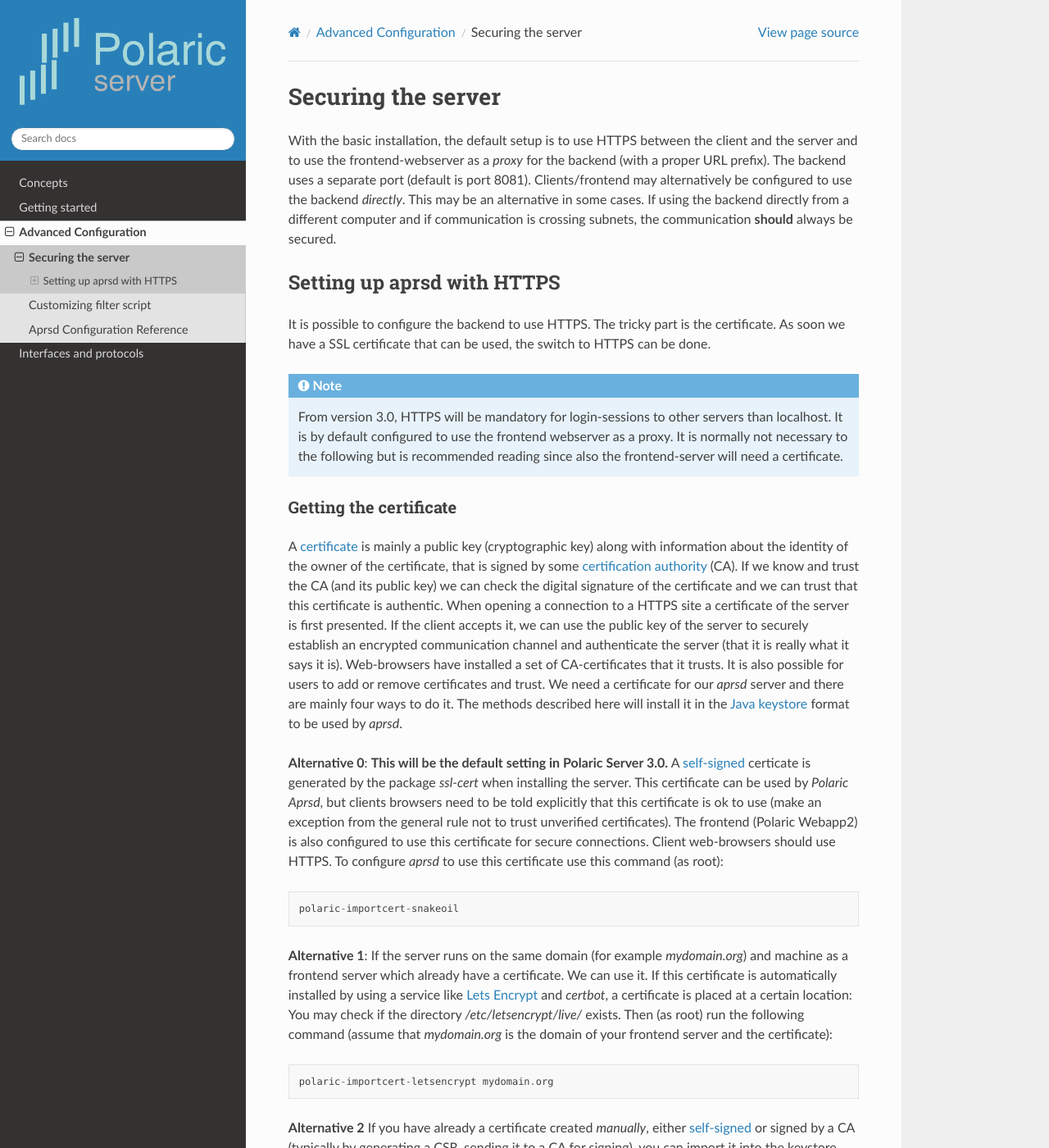
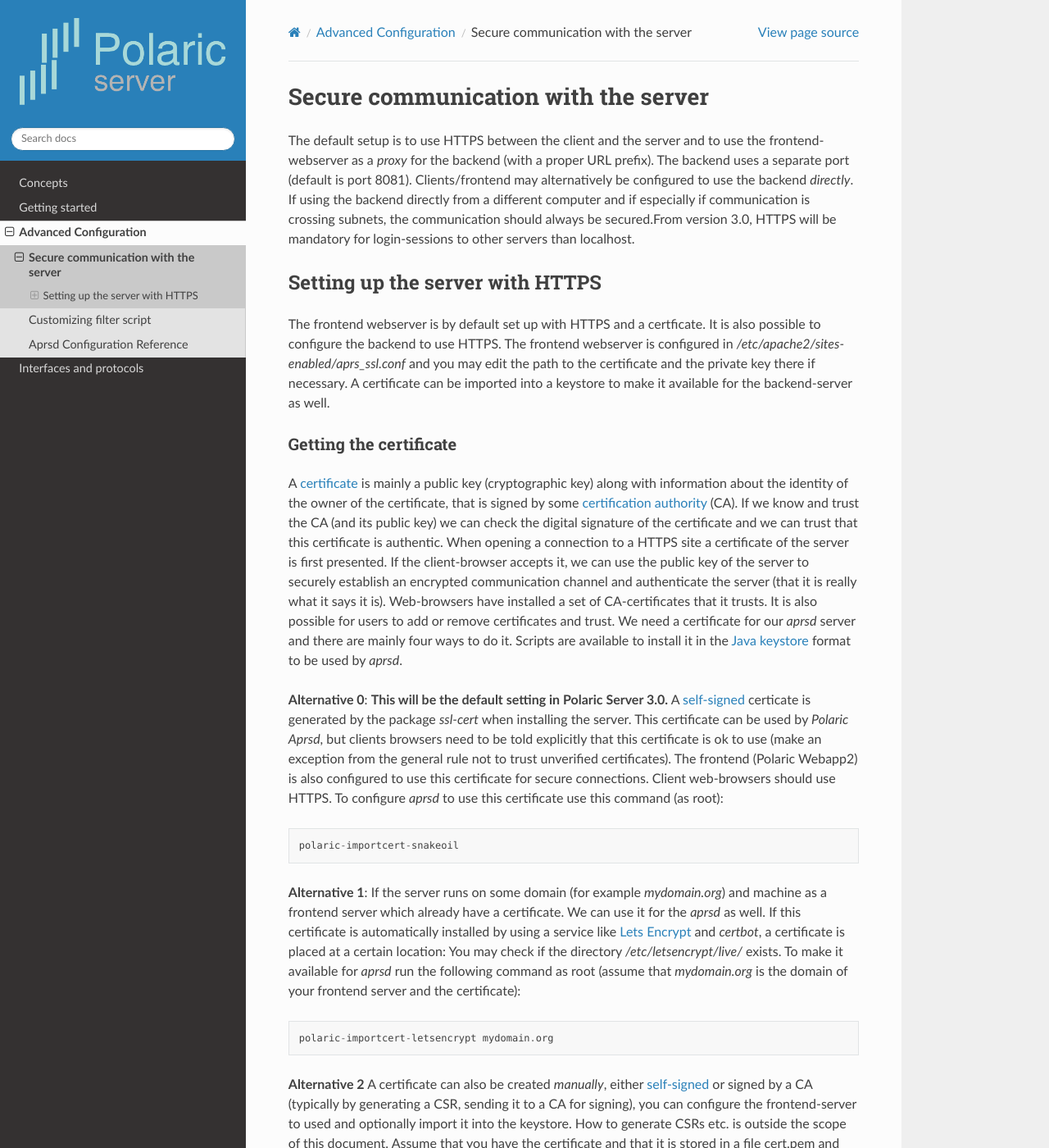
Before and after one commit to joakimsk/docs, a Sphinx documentation site: the page built from docs/secure.rst, in a window 1280 px wide and 1400 px high. Shown: the whole window at 82% size. Built offline with Sphinx 7.4.7 and the Read the Docs theme 2.0.0, drawn with Linux system fonts in a browser that asks for light colours; some of the changed text lies outside the part shown.

Commit message:
Update secure.rst

```diff
--- a/docs/secure.rst
+++ b/docs/secure.rst
@@ -1,46 +1,47 @@
 
-Securing the server
-===================
+Secure communication with the server
+====================================
 
-With the basic installation, the default setup is to use HTTPS between the client and the server and to use the frontend-webserver as a *proxy* for the backend (with a proper URL prefix). The backend uses a separate port (default is port 8081). Clients/frontend may alternatively be configured to use the backend *directly*. This may be an alternative in some cases. If using the backend directly from a different computer and if communication is crossing subnets, the communication **should** always be secured.
+The default setup is to use HTTPS between the client and the server and to use the frontend-webserver as a *proxy* for the backend (with a proper URL prefix). The backend uses a separate port (default is port 8081). Clients/frontend may alternatively be configured to use the backend *directly*. If using the backend directly from a different computer and if especially if communication is crossing subnets, the communication should always be secured.From version 3.0, HTTPS will be mandatory for login-sessions to other servers than localhost.
 
-Setting up aprsd with HTTPS
----------------------------
+.. note:
+    The frontend webserver is configured with a `self-signed <https://en.wikipedia.org/wiki/Self-signed_certificate>`_ certificate.
+    This means that the webbrowser will not allow access before you explicitly make an exception for the certificate in question.
+    If you plan to have many users, consider getting a certificate signed by a known CA.
 
-It is possible to configure the backend to use HTTPS. The tricky part is the certificate. As soon we have a SSL certificate that can be used, the switch to HTTPS can be done.
+Setting up the server with HTTPS
+--------------------------------
 
-.. note::
-    From version 3.0, HTTPS will be mandatory for login-sessions to other servers than localhost. It is by default configured to use the frontend webserver as a proxy. It is normally not necessary to the following but is recommended reading since also the frontend-server will need a certificate.
-
+The frontend webserver is by default set up with HTTPS and a certficate. It is also possible to configure the backend to use HTTPS. The frontend webserver is configured in `/etc/apache2/sites-enabled/aprs_ssl.conf` and you may edit the path to the certificate and the private key there if necessary. A certificate can be imported into a keystore to make it available for the backend-server as well.
 
 Getting the certificate
 ^^^^^^^^^^^^^^^^^^^^^^^
 
-A `certificate <https://en.wikipedia.org/wiki/Public_key_certificate>`_ is mainly a public key (cryptographic key) along with information about the identity of the owner of the certificate, that is signed by some `certification authority <https://en.wikipedia.org/wiki/Certificate_authority>`_ (CA). If we know and trust the CA (and its public key) we can check the digital signature of the certificate and we can trust that this certificate is authentic. When opening a connection to a HTTPS site a certificate of the server is first presented. If the client accepts it, we can use the public key of the server to securely establish an encrypted communication channel and authenticate the server (that it is really what it says it is). Web-browsers have installed a set of CA-certificates that it trusts. It is also possible for users to add or remove certificates and trust. We need a certificate for our *aprsd* server and there are mainly four ways to do it. The methods described here will install it in the `Java keystore <https://en.wikipedia.org/wiki/Java_KeyStore>`_ format to be used by *aprsd*.
+A `certificate <https://en.wikipedia.org/wiki/Public_key_certificate>`_ is mainly a public key (cryptographic key) along with information about the identity of the owner of the certificate, that is signed by some `certification authority <https://en.wikipedia.org/wiki/Certificate_authority>`_ (CA). If we know and trust the CA (and its public key) we can check the digital signature of the certificate and we can trust that this certificate is authentic. When opening a connection to a HTTPS site a certificate of the server is first presented. If the client-browser accepts it, we can use the public key of the server to securely establish an encrypted communication channel and authenticate the server (that it is really what it says it is). Web-browsers have installed a set of CA-certificates that it trusts. It is also possible for users to add or remove certificates and trust. We need a certificate for our *aprsd* server and there are mainly four ways to do it. Scripts are available to install it in the `Java keystore <https://en.wikipedia.org/wiki/Java_KeyStore>`_ format to be used by *aprsd*.
 
 **Alternative 0**: **This will be the default setting in Polaric Server 3.0.** A `self-signed <https://en.wikipedia.org/wiki/Self-signed_certificate>`_ certicate is generated by the package *ssl-cert* when installing the server. This certificate can be used by *Polaric Aprsd*, but clients browsers need to be told explicitly that this certificate is ok to use (make an exception from the general rule not to trust unverified certificates). The frontend (Polaric Webapp2) is also configured to use this certificate for secure connections. Client web-browsers should use HTTPS. To configure *aprsd* to use this certificate use this command (as root)::
 
     polaric-importcert-snakeoil
 
-**Alternative 1**: If the server runs on the same domain (for example `mydomain.org`) and machine as a frontend server which already have a certificate. We can use it. If this certificate is automatically installed by using a service like `Lets Encrypt <https://en.wikipedia.org/wiki/Let%27s_Encrypt>`_ and *certbot*, a certificate is placed at a certain location: You may check if the directory `/etc/letsencrypt/live/` exists. Then (as root) run the following command (assume that `mydomain.org` is the domain of your frontend server and the certificate)::
+**Alternative 1**: If the server runs on some domain (for example `mydomain.org`) and machine as a frontend server which already have a certificate. We can use it for the *aprsd* as well. If this certificate is automatically installed by using a service like `Lets Encrypt <https://en.wikipedia.org/wiki/Let%27s_Encrypt>`_ and *certbot*, a certificate is placed at a certain location: You may check if the directory `/etc/letsencrypt/live/` exists. To make it available for *aprsd* run the following command as root (assume that `mydomain.org` is the domain of your frontend server and the certificate)::
 
     polaric-importcert-letsencrypt mydomain.org
 
-**Alternative 2** If you have already a certificate created *manually*, either `self-signed <https://en.wikipedia.org/wiki/Self-signed_certificate>`_ or signed by a CA (typically by generating a CSR, sending it to a CA for signing), you can import it into the keystore. How to generate CSRs etc. is outside the scope of this document. Assume that you have the certificate and that it is stored in a file cert.pem and the private key is stored in a file privkey.pem it can be importted this way (make sure the private key is not password-protected and that the domain name of the certificate matches the real domain of your webserver)::
+**Alternative 2** A certificate can also be created *manually*, either `self-signed <https://en.wikipedia.org/wiki/Self-signed_certificate>`_ or signed by a CA (typically by generating a CSR, sending it to a CA for signing), you can configure the frontend-server to used and optionally import it into the keystore. How to generate CSRs etc. is outside the scope of this document. Assume that you have the certificate and that it is stored in a file cert.pem and the private key is stored in a file privkey.pem it can be importted this way (make sure the private key is not password-protected and that the domain name of the certificate matches the real domain of your webserver)::
 
     polaric-importcert cert.pem privkey.pem
 
 The scripts used here will install the certificate along with its private key in a keystore file available to *aprsd*. It will also generate and install the password for the keystore in the `server.ini` config file.
 
 
-Activating HTTPS mode
-^^^^^^^^^^^^^^^^^^^^^
+Activating HTTPS mode in aprsd
+^^^^^^^^^^^^^^^^^^^^^^^^^^^^^^
 
 When the certificate is imported, you can activate HTTPS mode by editing `/etc/polaric-aprsd/server.ini` and make sure that the ``httpserver.secure`` property is set to *true* and restart the server.
 
 
-Configuring the client
-^^^^^^^^^^^^^^^^^^^^^^
+Configuring the client-side
+^^^^^^^^^^^^^^^^^^^^^^^^^^^
 
 You can tell the clients to use the backend directly with HTTPS mode by enabling the following lines and disabling AJAXPREFIX and WSPREFIX (comment out) in `/etc/polaric-webapp2/config.js`::
 
```
